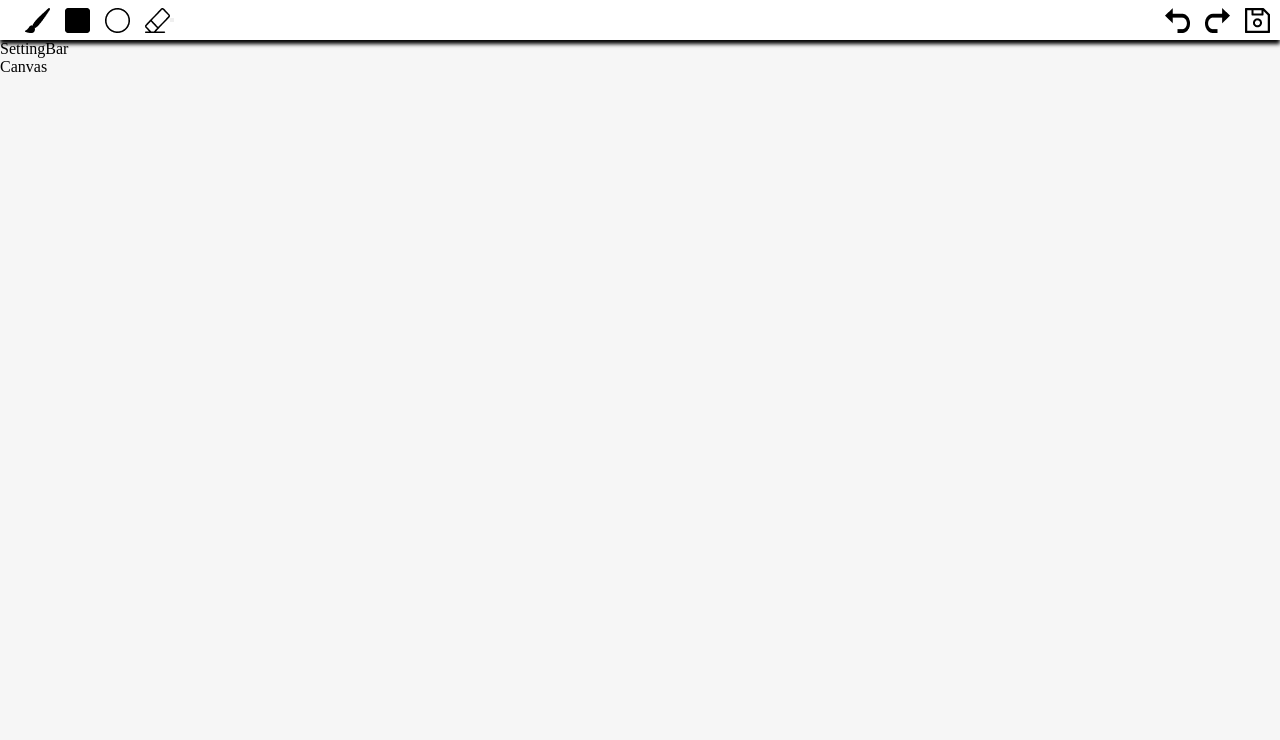
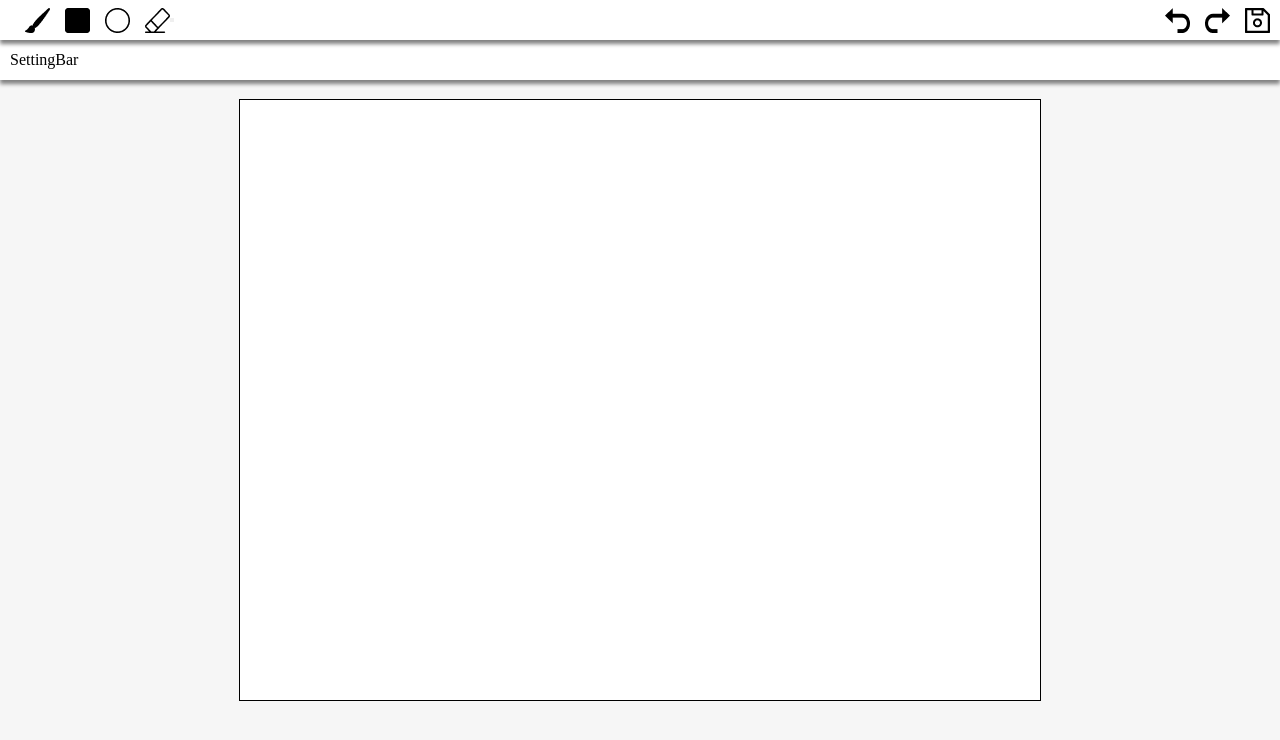
Before and after one commit to goplomax11/simple-miro, a React (Create React App) app in the folder client/: page / in a window 1280 px wide. Shown: the top 740 px of the page. Built offline with nearby package versions, Linux system fonts and the light colour scheme.

Commit message:
settings bar

```diff
--- a/client/src/components/Canvas.jsx
+++ b/client/src/components/Canvas.jsx
@@ -1,8 +1,13 @@
-import React from 'react'
+import React from 'react';
+import "../styles/canvas.scss";
 
 const Canvas = () => {
   return (
-    <div>Canvas</div>
+    <div className='canvas'>
+      <canvas height={600} width={800}>
+
+      </canvas>
+    </div>
   )
 }
 
--- a/client/src/components/SettingBar.jsx
+++ b/client/src/components/SettingBar.jsx
@@ -1,8 +1,9 @@
-import React from 'react'
+import React from 'react';
+import "../styles/settingsBar.scss";
 
 const SettingBar = () => {
   return (
-    <div>SettingBar</div>
+    <div className='settings-bar'>SettingBar</div>
   )
 }
 
--- a/client/src/styles/canvas.scss
+++ b/client/src/styles/canvas.scss
@@ -0,0 +1,13 @@
+@import "./variables.scss";
+
+.canvas {
+    height: 100%;
+    display: flex;
+    justify-content: center;
+    align-items: center;
+}
+
+canvas {
+    border: 1px solid black;
+    background-color: white;
+}
--- /dev/null
+++ b/client/src/styles/settingsBar.scss
@@ -0,0 +1,13 @@
+@import "./variables.scss";
+
+.settings-bar {
+    height: $settings-bar-height;
+    background-color: white;
+    display: flex;
+    align-items: center;
+    width: 100%;
+    box-shadow: 0px 4px 4px 0px gray;
+    padding: 0 10px 0 10px;
+    position: absolute;
+    top: $tool-bar-height;
+}
--- a/client/src/styles/toolbar.scss
+++ b/client/src/styles/toolbar.scss
@@ -6,8 +6,10 @@
     display: flex;
     align-items: center;
     width: 100%;
-    box-shadow: 0px 4px 4px 0px #000000;
+    box-shadow: 0px 4px 4px 0px gray;
     padding: 0 10px 0 10px;
+    position: absolute;
+    z-index: 1;
 
     &__btn {
         width: 25px;
```
Also changed, not shown: client/src/tools/Tool.js (added).
